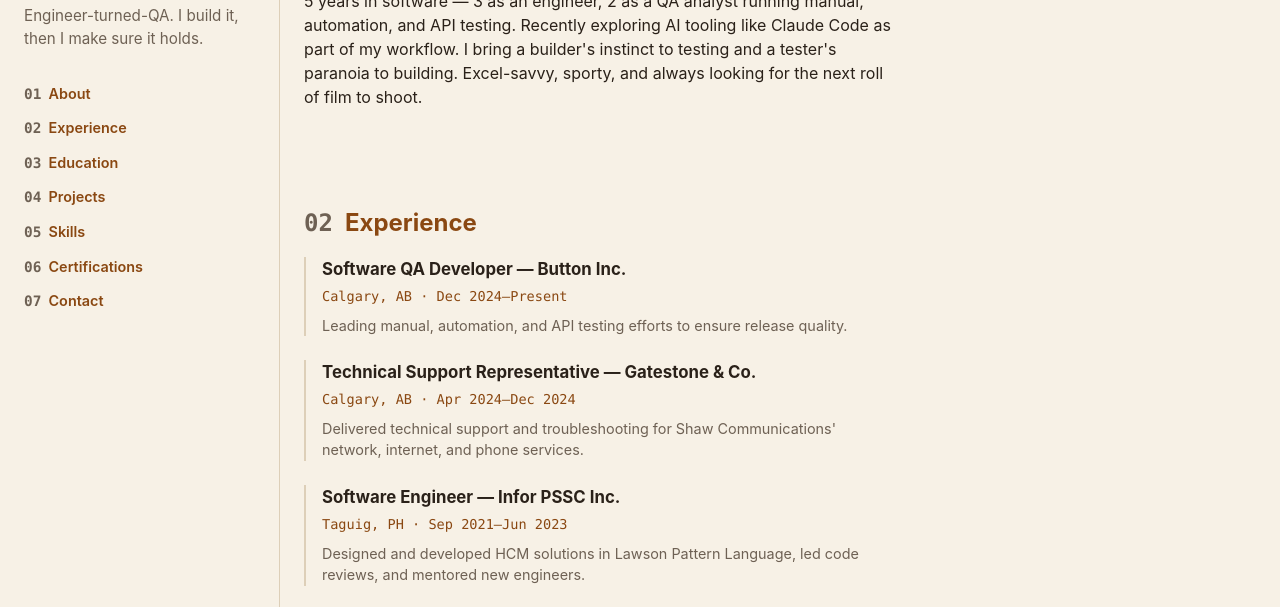
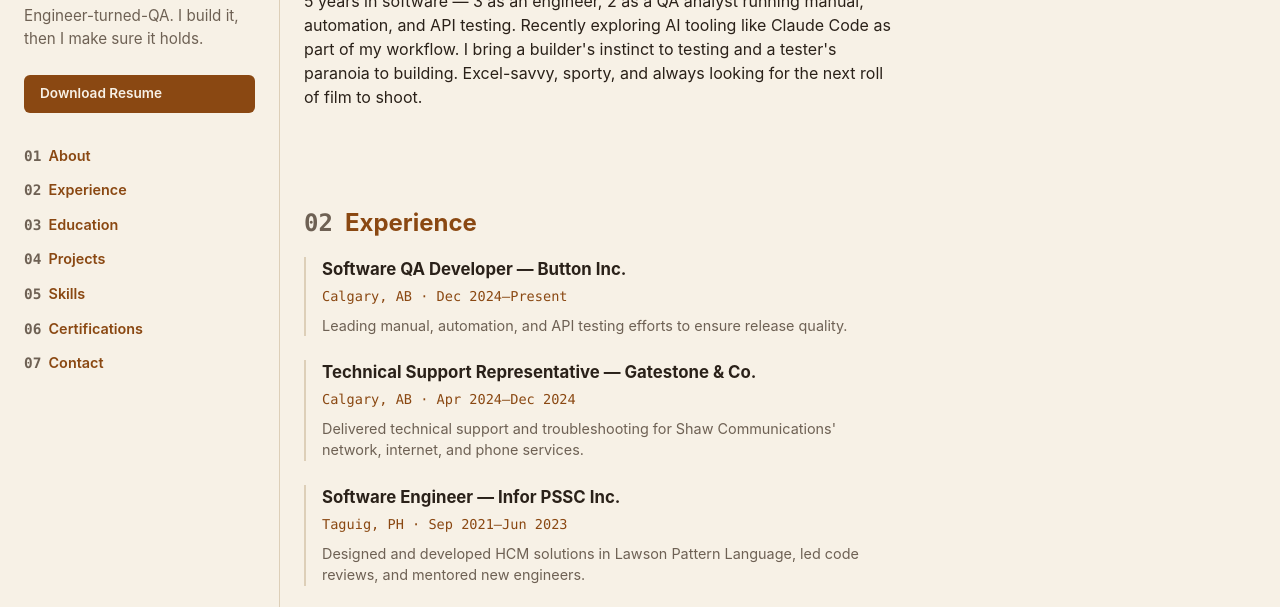
Before and after one commit to viduyafrancesca/viduyafrancesca.github.io, a plain HTML site: page index.html in a window 1280 px wide. Shown: the part 111-718 px from the top of the page. Drawn offline with Linux system fonts and the light colour scheme.

Commit message:
feat: add Download Resume button to sidebar
Placed right after the tagline so it's visible immediately on load, before scrolling to Contact. Styled as a solid accent button matching the project-card link treatment.

```diff
--- a/index.html
+++ b/index.html
@@ -12,6 +12,7 @@
   <header class="sidebar">
     <h1 class="sidebar__name">Francesca Viduya</h1>
     <p class="sidebar__tagline">Engineer-turned-QA. I build it, then I make sure it holds.</p>
+    <a href="resume.pdf" download="Francesca-Viduya-Resume.pdf" class="sidebar__resume" aria-label="Download resume PDF">Download Resume</a>
     <nav class="sidebar__nav" aria-label="Section navigation">
       <a href="#about"><span class="sidebar__nav-num">01</span>About</a>
       <a href="#experience"><span class="sidebar__nav-num">02</span>Experience</a>
--- a/styles.css
+++ b/styles.css
@@ -79,6 +79,25 @@
 .sidebar__tagline {
   color: var(--color-muted);
   font-size: 0.95rem;
+}
+
+.sidebar__resume {
+  display: inline-block;
+  background: var(--color-accent);
+  color: var(--color-bg);
+  font-weight: 600;
+  font-size: 0.85rem;
+  padding: 0.55rem 1rem;
+  border-radius: 6px;
+  text-decoration: none;
+  margin-top: 1rem;
+  transition: filter 150ms ease, transform 150ms ease;
+}
+
+.sidebar__resume:hover {
+  filter: brightness(1.1);
+  transform: translateY(-2px);
+  text-decoration: none;
 }
 
 .sidebar__nav {
```
